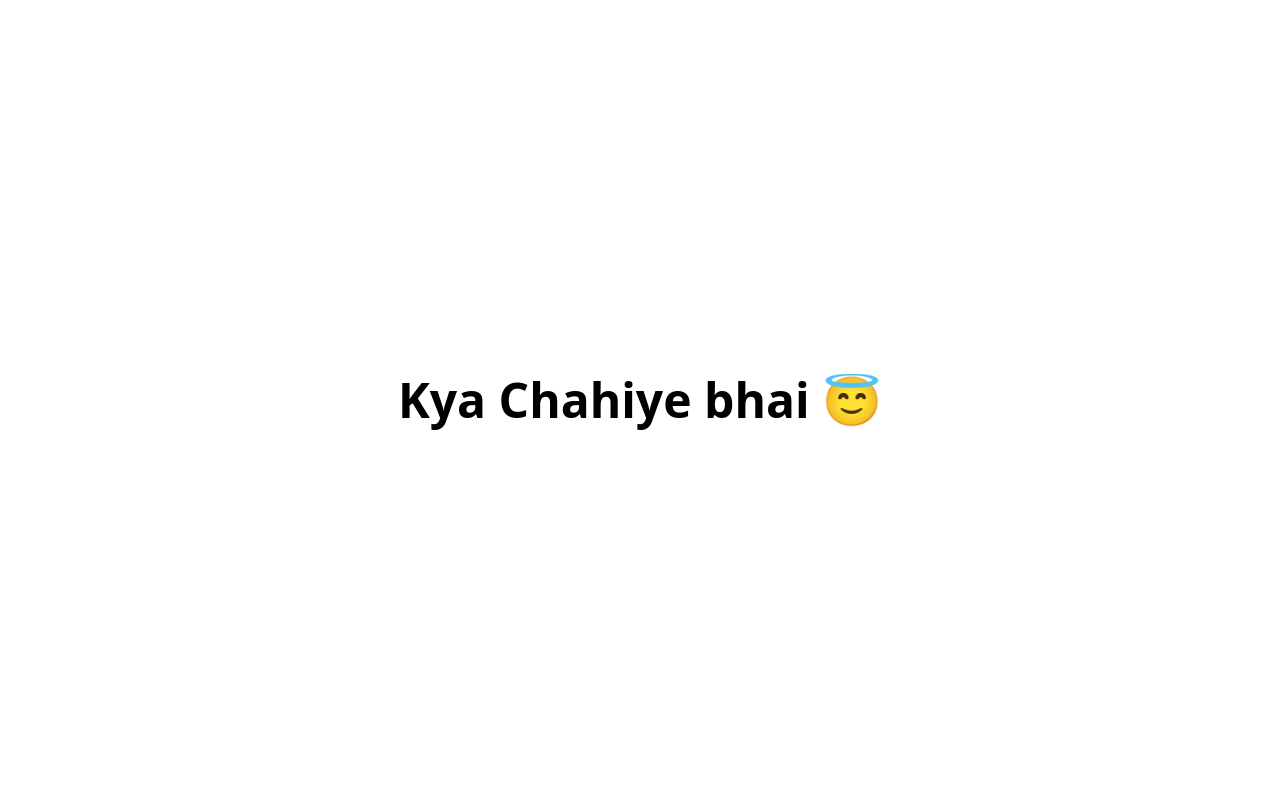
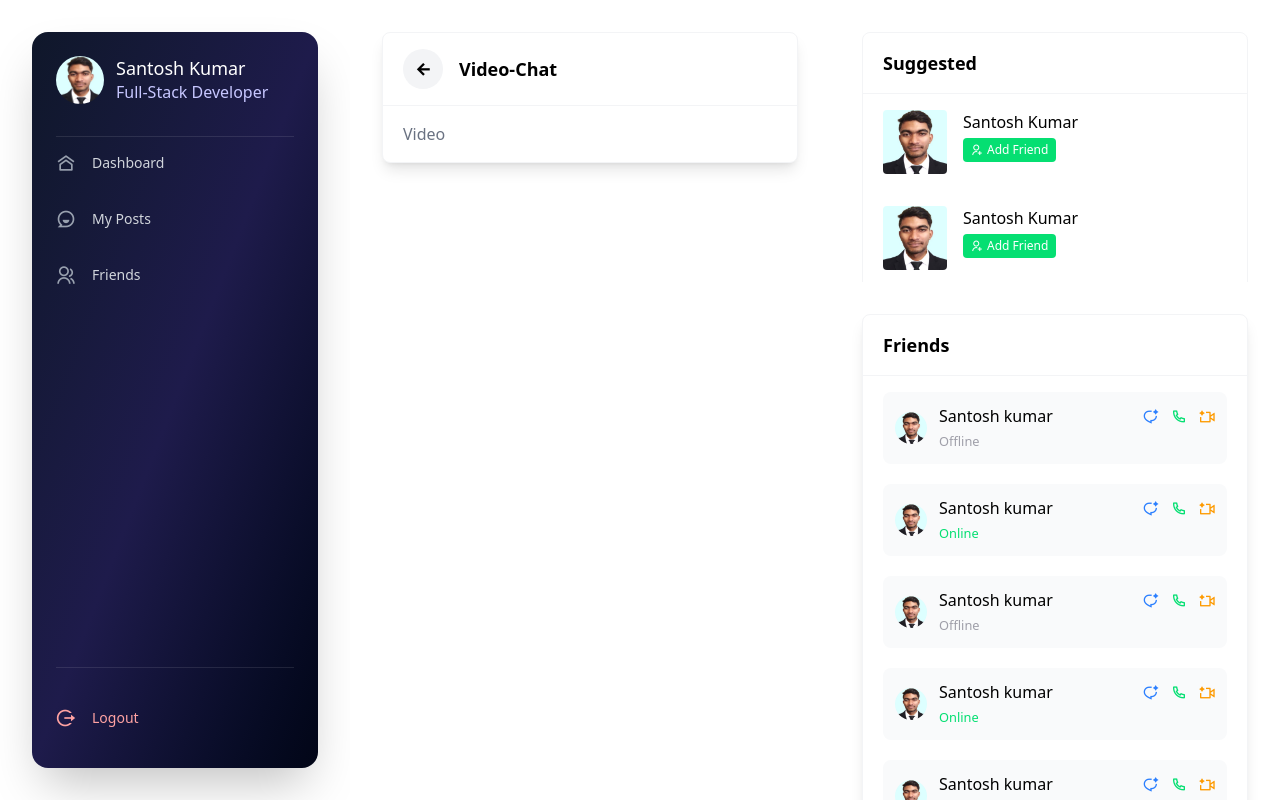
Before and after one commit to santosH7321/Besties, a React app in the folder frontend/: page /app/video-chat in a window 1280 px wide. Built offline with nearby package versions, Linux system fonts and the light colour scheme; the HTML template or start-up script is replaced by a standard one.

Commit message:
friends section and also add suggested friends with routes mapping

```diff
--- a/frontend/src/App.tsx
+++ b/frontend/src/App.tsx
@@ -2,19 +2,19 @@ import { BrowserRouter, Routes, Route } from "react-router-dom"
 import Home from "./components/Home"
 import Login from "./components/Login"
 import Signup from "./components/Signup"
-// import Navbar from "./components/Navbar"
-// import Footer from "./components/Footer"
 import 'remixicon/fonts/remixicon.css'
 import Layout from "./components/app/Layout"
 import Friends from "./components/app/Friends"
 import Post from "./components/app/Post"
 import Dashboard from "./components/app/Dashboard"
+import Video from "./components/app/Video"
+import Audio from "./components/app/Audio"
+import Chat from "./components/app/Chat"
 
 
 const App = () => {
   return (
     <BrowserRouter>
-      {/* <Navbar /> */}
       <Routes>
         <Route path="/" element={<Home />} />
         <Route path="/login" element={<Login />} />
@@ -23,10 +23,12 @@ const App = () => {
           <Route path="dashboard" element={<Dashboard />} />
           <Route path="posts" element={<Post />} />
           <Route path="friends" element={<Friends />} />
+          <Route path="video-chat" element={<Video />} />
+          <Route path="audio-chat" element={<Audio />} />
+          <Route path="chat" element={<Chat />} />
         </Route>
         <Route path="*" element={<div className="flex items-center justify-center text-5xl h-screen font-bold">Kya Chahiye bhai 😇</div>} />
       </Routes>
-      {/* <Footer /> */}
     </BrowserRouter>
   )
 }
--- /dev/null
+++ b/frontend/src/components/app/Audio.tsx
@@ -0,0 +1,8 @@
+
+const Audio = () => {
+  return (
+    <div>Audio</div>
+  )
+}
+
+export default Audio
--- /dev/null
+++ b/frontend/src/components/app/Chat.tsx
@@ -0,0 +1,7 @@
+const Chat = () => {
+  return (
+    <div>Chat</div>
+  )
+}
+
+export default Chat
--- a/frontend/src/components/app/Layout.tsx
+++ b/frontend/src/components/app/Layout.tsx
@@ -122,39 +122,68 @@ const Layout = () => {
       </section>
 
       <aside
-        className="fixed top-0 right-0 h-full p-8 overflow-auto"
-        style={{ width: rightAsideSize }}
-      >
-        <Card title="My Friends" divider>
-          <div className="space-y-3">
-            {Array(20).fill(0).map((item, index) => (
-              <div
-                key={index}
-                className="
-                  flex items-center
-                  rounded-xl
-                  px-3 py-2
-                  hover:bg-gray-50
-                  transition-colors
-                  cursor-pointer
-                "
-              >
+        className="bg-white fixed top-0 right-0 h-full p-8 overflow-auto space-y-8"
+        style={{
+        width: rightAsideSize,
+        transition: '0.2s'
+        }}>
+        <div className="h-62.5 overflow-auto">
+          <Card title="Suggested" divider>
+            <div className="space-y-8">
+              {
+                Array(20).fill(0).map((item, index)=>(
+                  <div key={index} className="flex gap-4">
+                    <img src="/images/myimage.jpeg" alt="jpeg" className="w-16 h-16 rounded object-cover" />
+                      <div>
+                        <h1 className="text-black font-medium">Santosh Kumar</h1>
+                          <button className="font-medium bg-green-400 text-white rounded px-2 py-1 text-xs hover:bg-green-500 mt-1">
+                            <i className="ri-user-add-line mr-1"></i>
+                              Add Friend
+                          </button>
+                      </div>
+                  </div>
+                  ))
+              }
+            </div>
+          </Card>
+        </div>
+        <Card title="Friends" divider>
+          <div className="space-y-5">
+            {
+              Array(20).fill(0).map((item, index)=>(
+                <div key={index} className="bg-gray-50 p-3 rounded-lg flex justify-between">
                   <Avatar
                     size="md"
                     image="/images/myimage.jpeg"
                     title="Santosh kumar"
                     subtitle={
-                    <div className="flex items-center gap-2">
-                      <span className="relative flex h-2 w-2">
-                        <span className="absolute inline-flex h-full w-full rounded-full bg-green-400 opacity-75 animate-ping" />
-                        <span className="relative inline-flex rounded-full h-2 w-2 bg-green-500" />
-                      </span>
-                      <p className="text-gray-500 text-xs">Online</p>
-                    </div>
+                    <small className={`${index % 2 === 0 ? 'text-zinc-400' : 'text-green-400'} font-medium`}>
+                      {index % 2 === 0 ? "Offline" : "Online"}
+                    </small>
                     }
                   />
+                  <div className="space-x-3">
+                    <Link to="/app/chat">
+                      <button className="hover:text-blue-600 text-blue-500" title="Chat">
+                        <i className="ri-chat-ai-line"></i>
+                      </button>
+                    </Link>
+
+                    <Link to="/app/audio-chat">
+                        <button className="hover:text-green-500 text-green-400" title="Call">
+                          <i className="ri-phone-line"></i>
+                        </button>
+                    </Link>
+
+                    <Link to="/app/video-chat">
+                      <button className="hover:text-amber-600 text-amber-500" title="Video call">
+                        <i className="ri-video-on-ai-line"></i>
+                      </button>
+                    </Link>
                   </div>
-            ))}
+                </div>
+              ))
+            }
           </div>
         </Card>
       </aside>
--- /dev/null
+++ b/frontend/src/components/app/Video.tsx
@@ -0,0 +1,7 @@
+const Video = () => {
+  return (
+    <div>Video</div>
+  )
+}
+
+export default Video
```
Lines whose indentation alone changed are shown as unchanged.
